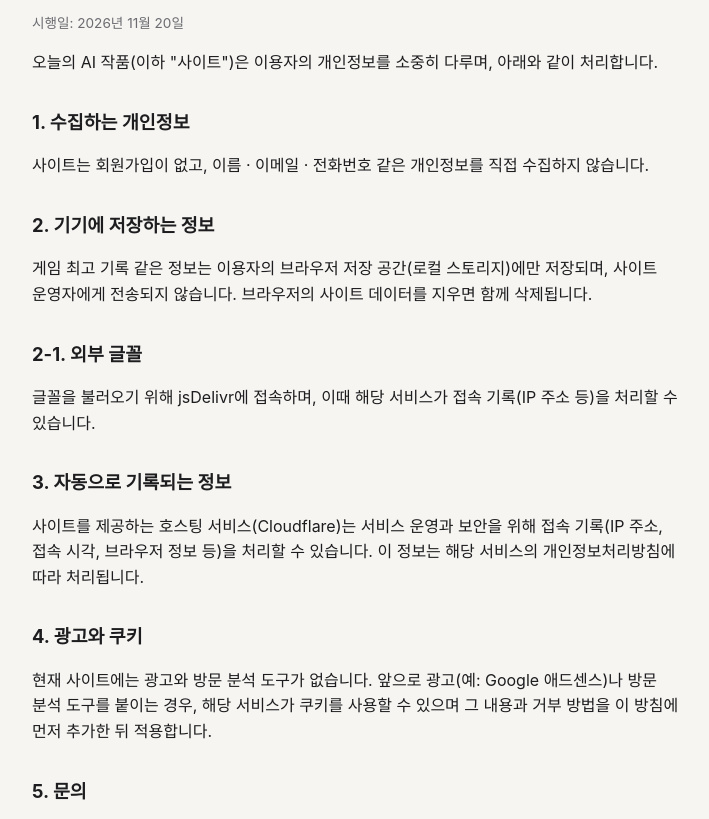
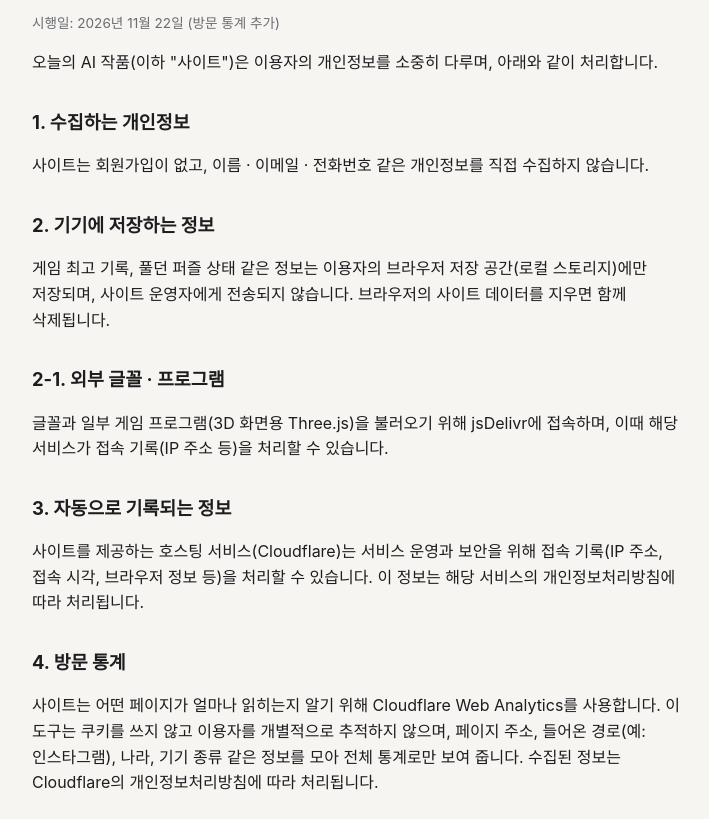
Before and after one commit to today-ai-works/site, a plain HTML site: page privacy/index.html in a window 1280 px wide. Shown: the part 109-928 px from the top of the page, without its empty margins (284-993 px from the left). Drawn offline with Linux system fonts and the light colour scheme; a web font is replaced by a local one.

Commit message:
개인정보처리방침: Cloudflare Web Analytics 방문 통계 안내 추가
Co-Authored-By: Claude Opus 5.5 <noreply@anthropic.com>

```diff
--- a/privacy/index.html
+++ b/privacy/index.html
@@ -14,23 +14,26 @@
   <main class="doc">
     <a class="back" href="/">← 오늘의 AI 작품</a>
     <h1>개인정보처리방침</h1>
-    <p class="updated">시행일: 2026년 11월 20일</p>
+    <p class="updated">시행일: 2026년 11월 22일 (방문 통계 추가)</p>
     <p>오늘의 AI 작품(이하 "사이트")은 이용자의 개인정보를 소중히 다루며, 아래와 같이 처리합니다.</p>
 
     <h2>1. 수집하는 개인정보</h2>
     <p>사이트는 회원가입이 없고, 이름 · 이메일 · 전화번호 같은 개인정보를 직접 수집하지 않습니다.</p>
 
     <h2>2. 기기에 저장하는 정보</h2>
-    <p>게임 최고 기록 같은 정보는 이용자의 브라우저 저장 공간(로컬 스토리지)에만 저장되며, 사이트 운영자에게 전송되지 않습니다. 브라우저의 사이트 데이터를 지우면 함께 삭제됩니다.</p>
+    <p>게임 최고 기록, 풀던 퍼즐 상태 같은 정보는 이용자의 브라우저 저장 공간(로컬 스토리지)에만 저장되며, 사이트 운영자에게 전송되지 않습니다. 브라우저의 사이트 데이터를 지우면 함께 삭제됩니다.</p>
 
-    <h2>2-1. 외부 글꼴</h2>
-    <p>글꼴을 불러오기 위해 jsDelivr에 접속하며, 이때 해당 서비스가 접속 기록(IP 주소 등)을 처리할 수 있습니다.</p>
+    <h2>2-1. 외부 글꼴 · 프로그램</h2>
+    <p>글꼴과 일부 게임 프로그램(3D 화면용 Three.js)을 불러오기 위해 jsDelivr에 접속하며, 이때 해당 서비스가 접속 기록(IP 주소 등)을 처리할 수 있습니다.</p>
 
     <h2>3. 자동으로 기록되는 정보</h2>
     <p>사이트를 제공하는 호스팅 서비스(Cloudflare)는 서비스 운영과 보안을 위해 접속 기록(IP 주소, 접속 시각, 브라우저 정보 등)을 처리할 수 있습니다. 이 정보는 해당 서비스의 개인정보처리방침에 따라 처리됩니다.</p>
 
-    <h2>4. 광고와 쿠키</h2>
-    <p>현재 사이트에는 광고와 방문 분석 도구가 없습니다. 앞으로 광고(예: Google 애드센스)나 방문 분석 도구를 붙이는 경우, 해당 서비스가 쿠키를 사용할 수 있으며 그 내용과 거부 방법을 이 방침에 먼저 추가한 뒤 적용합니다.</p>
+    <h2>4. 방문 통계</h2>
+    <p>사이트는 어떤 페이지가 얼마나 읽히는지 알기 위해 Cloudflare Web Analytics를 사용합니다. 이 도구는 쿠키를 쓰지 않고 이용자를 개별적으로 추적하지 않으며, 페이지 주소, 들어온 경로(예: 인스타그램), 나라, 기기 종류 같은 정보를 모아 전체 통계로만 보여 줍니다. 수집된 정보는 Cloudflare의 개인정보처리방침에 따라 처리됩니다.</p>
+
+    <h2>4-1. 광고와 쿠키</h2>
+    <p>현재 사이트에는 광고가 없고 쿠키를 쓰지 않습니다. 앞으로 광고(예: Google 애드센스)를 붙이는 경우, 해당 서비스가 쿠키를 사용할 수 있으며 그 내용과 거부 방법을 이 방침에 먼저 추가한 뒤 적용합니다.</p>
 
     <h2>5. 문의</h2>
     <p>개인정보 관련 문의는 <a href="/contact/">문의</a> 페이지의 방법으로 보내 주세요.</p>
```
